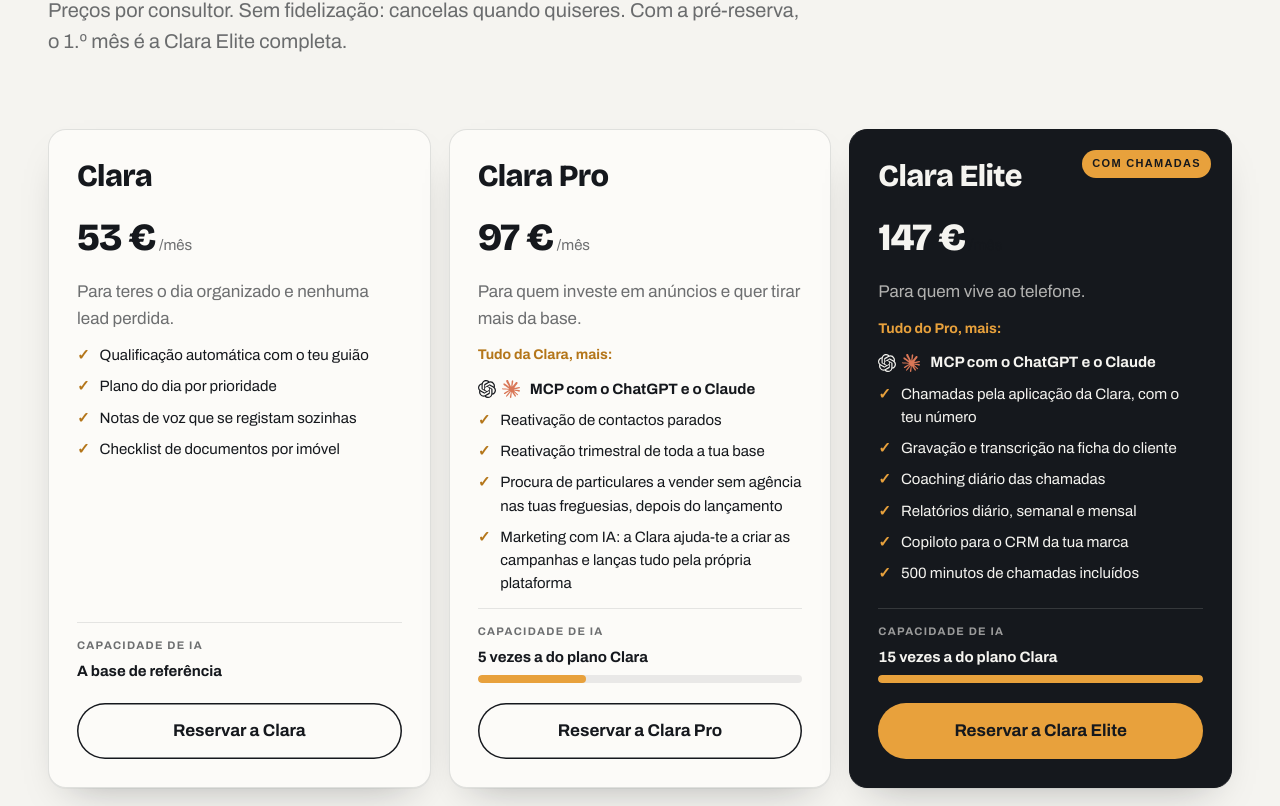
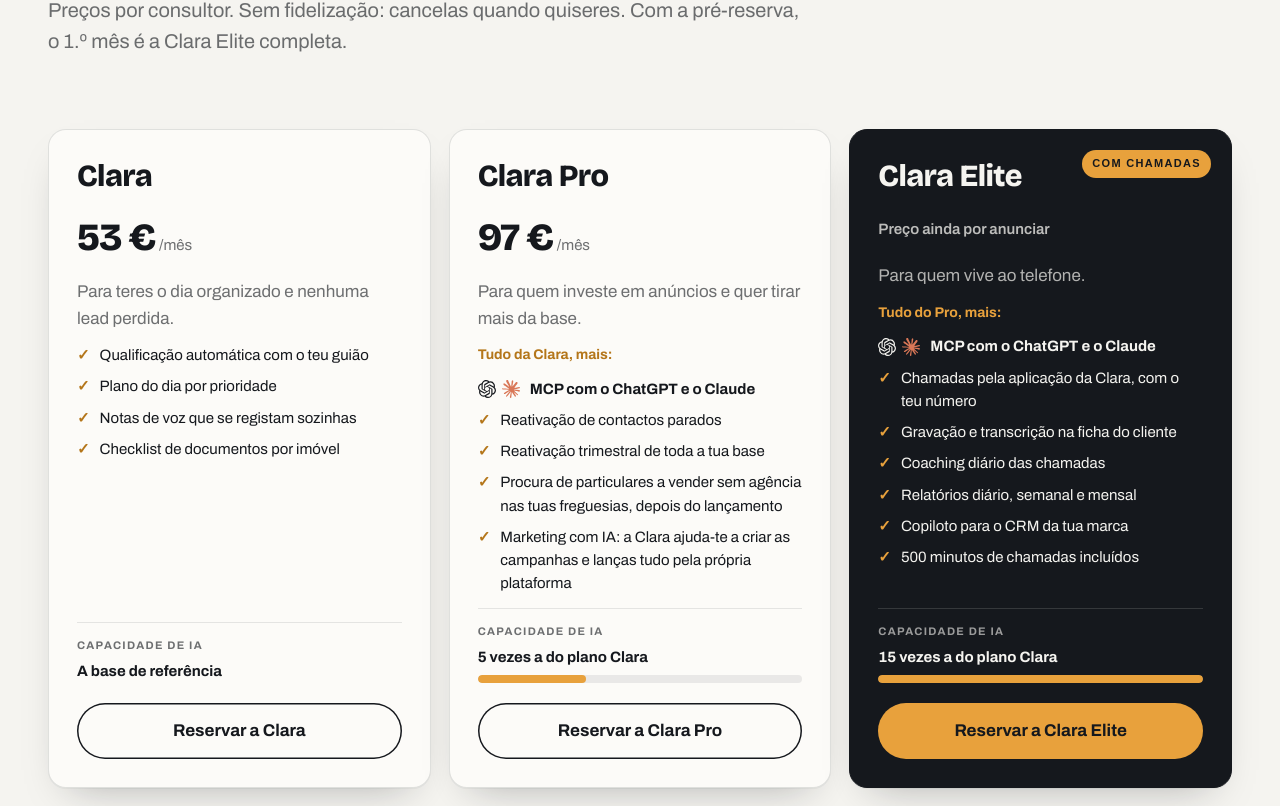
Before and after one commit to N5BRAND/n5-clara-site, a React (Vite) app: page / in a window 1280 px wide. Shown: the part 10354-11160 px from the top of the page. Built offline with nearby package versions, Linux system fonts and the light colour scheme; no server answers.

Commit message:
Elite sem preço publicado: os 147 € ficam como proposta interna até validar o custo dos 500 minutos
Co-Authored-By: Claude Opus 5.5 <noreply@anthropic.com>

```diff
--- a/src/estilos/clara.css
+++ b/src/estilos/clara.css
@@ -318,3 +318,5 @@
 .plano-preco { display: flex; align-items: baseline; gap: 4px; margin: 2px 0 0; }
 .plano-preco b { font-family: var(--titulo); font-weight: 800; font-size: clamp(30px, 3vw, 40px); letter-spacing: -0.03em; }
 .plano-preco span { font-size: 15px; color: var(--suave); }
+.plano-preco--por-anunciar { min-height: clamp(36px, 3.4vw, 46px); align-items: center; }
+.plano-preco--por-anunciar span { font-weight: 600; color: inherit; opacity: 0.75; }
--- a/src/legal/produto.js
+++ b/src/legal/produto.js
@@ -15,5 +15,5 @@ export const PRODUTO = {
   ],
   /* a oferta tem de dizer o mesmo que OFERTA em src/logica/pagamento.js */
   reserva: { valor: '27 €', garante: 'uma das 25 vagas com as condições de lançamento, com entrada no primeiro dia (1 de dezembro de 2026), o primeiro mês pago, com a Clara Elite completa, 50% de desconto na primeira mensalidade da Clara Pro ou da Clara Elite para quem continuar num desses planos, o copiloto para o CRM da tua marca durante 3 meses desde a ativação (depois, continua incluído na Clara Elite; nos outros planos termina, sem cobrança nem mudança automática de plano), uma sessão de configuração com a nossa equipa e 2 formações incluídas para ti e para a tua equipa até 5 consultores' },
-  oferta: 'A inscrição na N5 Clara é uma pré-reserva de 27 €, reembolsável após o dia do lançamento nas condições do ponto 4. Quem faz a pré-reserva antes de 1 de dezembro de 2026 tem o primeiro mês pago com a pré-reserva, com a Clara Elite completa. A partir do segundo mês, quem continuar na Clara Pro ou na Clara Elite tem 50% de desconto na primeira mensalidade desse plano; com esse desconto, a primeira mensalidade fica a 48,50 € na Clara Pro (97 € por mês) e a 73,50 € na Clara Elite (147 € por mês). A mensalidade do plano Clara é de 53 €. Os preços são por consultor. Inclui também o copiloto para o CRM da sua marca durante 3 meses desde a ativação, em qualquer plano (depois, continua incluído na Clara Elite; nos outros planos termina, sem cobrança nem mudança automática de plano), uma sessão de configuração com a equipa da Nº5 e 2 formações para o consultor e a sua equipa até 5 consultores. Nesta primeira fase, a pré-reserva está limitada a 25 vagas com as condições de lançamento, que entram a 1 de dezembro de 2026. Depois, abrimos 30 vagas por semana para quem deixou o contacto, pela ordem da lista. Não há período de fidelização: a subscrição pode ser cancelada a qualquer momento. O pagamento é feito na Stripe e recebido pela 4IMPROVEMENTS, LDA, que aparece no extrato.',
+  oferta: 'A inscrição na N5 Clara é uma pré-reserva de 27 €, reembolsável após o dia do lançamento nas condições do ponto 4. Quem faz a pré-reserva antes de 1 de dezembro de 2026 tem o primeiro mês pago com a pré-reserva, com a Clara Elite completa. A partir do segundo mês, quem continuar na Clara Pro ou na Clara Elite tem 50% de desconto na primeira mensalidade desse plano; na Clara Pro, com esse desconto, a primeira mensalidade fica a 48,50 € (97 € por mês). O preço da Clara Elite ainda vai ser anunciado. A mensalidade do plano Clara é de 53 €. Os preços são por consultor. Inclui também o copiloto para o CRM da sua marca durante 3 meses desde a ativação, em qualquer plano (depois, continua incluído na Clara Elite; nos outros planos termina, sem cobrança nem mudança automática de plano), uma sessão de configuração com a equipa da Nº5 e 2 formações para o consultor e a sua equipa até 5 consultores. Nesta primeira fase, a pré-reserva está limitada a 25 vagas com as condições de lançamento, que entram a 1 de dezembro de 2026. Depois, abrimos 30 vagas por semana para quem deixou o contacto, pela ordem da lista. Não há período de fidelização: a subscrição pode ser cancelada a qualquer momento. O pagamento é feito na Stripe e recebido pela 4IMPROVEMENTS, LDA, que aparece no extrato.',
 }
--- a/src/logica/pagamento.js
+++ b/src/logica/pagamento.js
@@ -17,14 +17,16 @@ export const PRE_RESERVA = VALOR_PRE_RESERVA
    e quem continua na Pro ou na Elite tem 50% na primeira mensalidade desse plano (confirmado pelo Pedro a 31/10).
    O plano Clara fica a 53 €/mês. */
 
-/* mensalidades por consultor (Pedro, 31/10), sem IVA à vista; desconto: a 1.ª mensalidade com os 50% */
+/* mensalidades por consultor (Pedro, 31/10), sem IVA à vista; desconto: a 1.ª mensalidade com os 50%.
+   A Elite ainda não tem preço publicado: o valor proposto está à espera de validar o custo dos 500 minutos */
 export const PRECOS = {
   clara: { nome: 'Clara', mensal: '53 €' },
   pro: { nome: 'Clara Pro', mensal: '97 €', desconto: '48,50 €' },
-  elite: { nome: 'Clara Elite', mensal: '147 €', desconto: '73,50 €' },
+  elite: { nome: 'Clara Elite', mensal: null, desconto: null },
 }
 
 const curto = id => PRECOS[id].nome.replace('Clara ', '')
+const comPreco = id => !!PRECOS[id].mensal
 const superior = id => `${PRECOS[id].desconto} em vez de ${PRECOS[id].mensal} na ${curto(id)}`
 
 export const OFERTA = {
@@ -32,15 +34,16 @@ export const OFERTA = {
   meses: [
     { quando: 'Agora', valor: PRE_RESERVA, texto: 'a pré-reserva' },
     { quando: '1.º mês', valor: 'Pago', texto: 'com a pré-reserva, com a Clara Elite completa', destaque: true },
-    { quando: '2.º mês', valor: '−50%', texto: `na primeira mensalidade da Pro (${PRECOS.pro.desconto}) ou da Elite (${PRECOS.elite.desconto}), se continuares` },
+    { quando: '2.º mês', valor: '−50%', texto: `na primeira mensalidade da Pro (${PRECOS.pro.desconto}) ou da Elite, se continuares` },
     { quando: 'Sempre', valor: 'Sem fidelização', texto: 'cancelas quando quiseres' },
   ],
   nota: `Preferes o plano Clara? A partir do 2.º mês pagas ${PRECOS.clara.mensal} por mês.`,
   /* para as páginas e resultados da Pro e da Elite: id 'pro', 'elite' ou 'pro-elite' */
   planoSuperior: id => {
-    const planos = id === 'pro-elite' ? `${superior('pro')} e ${superior('elite')}` : `${PRECOS[id].desconto} em vez de ${PRECOS[id].mensal}`
     const nome = id === 'pro-elite' ? 'na Pro ou na Elite' : `na ${curto(id)}`
-    return `Com a pré-reserva, o teu 1.º mês é a Clara Elite completa; se continuares ${nome}, a primeira mensalidade tem 50% de desconto: ${planos}.`
+    const valores = id === 'pro-elite' ? (comPreco('elite') ? `${superior('pro')} e ${superior('elite')}` : superior('pro'))
+      : comPreco(id) ? `${PRECOS[id].desconto} em vez de ${PRECOS[id].mensal}` : null
+    return `Com a pré-reserva, o teu 1.º mês é a Clara Elite completa; se continuares ${nome}, a primeira mensalidade tem 50% de desconto${valores ? `: ${valores}` : ''}.`
   },
 }
 
--- a/src/secoes/Planos.jsx
+++ b/src/secoes/Planos.jsx
@@ -95,7 +95,9 @@ function Plano({ p, i }) {
       <span className="plano-rasto" aria-hidden="true"><span /></span>
       {p.destaque && <span className="etiqueta plano-etiqueta">Com chamadas</span>}
       <h3>{p.nome}</h3>
-      <p className="plano-preco"><b>{PRECOS[p.id].mensal}</b><span>/mês</span></p>
+      {PRECOS[p.id].mensal
+        ? <p className="plano-preco"><b>{PRECOS[p.id].mensal}</b><span>/mês</span></p>
+        : <p className="plano-preco plano-preco--por-anunciar"><span>Preço ainda por anunciar</span></p>}
       <p className="plano-para">{p.para}</p>
       {p.antes && <span className="plano-antes">{p.antes}</span>}
       <ul>
```
Also changed, not shown: 2 other files (tests, documents, lock files or other folders).
